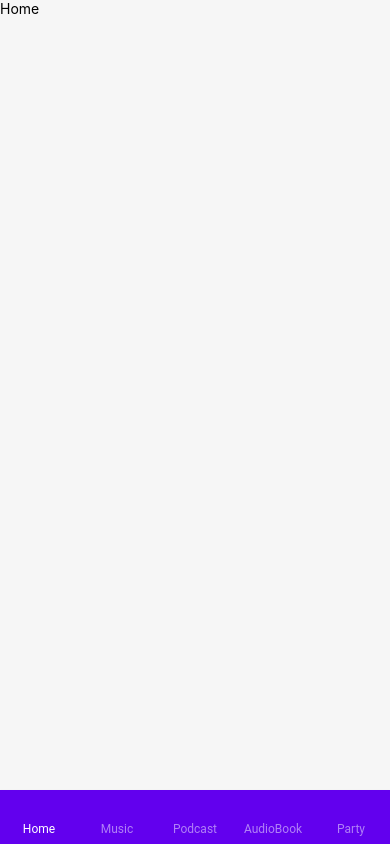
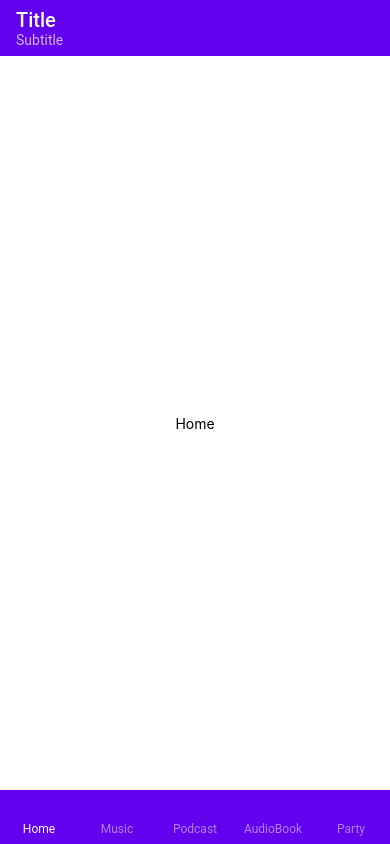
Before and after one commit to JDS-Development/Pressure-cooker-challange, a React Native app in the folder Soundify/: screen / in a window 390 px wide. Built offline with nearby package versions, Linux system fonts and the light colour scheme.

Commit message:
Added Topnav

```diff
--- a/Soundify/App.js
+++ b/Soundify/App.js
@@ -2,12 +2,14 @@ import { StatusBar } from "expo-status-bar";
 import React from "react";
 import { StyleSheet, View } from "react-native";
 import BottomNav from "./Components/BottomNav";
+import TopNav from "./Components/TopNav";
 
 export default function App() {
   return (
     <View style={styles.container}>
       <StatusBar style="auto" />
-      <BottomNav />
+      <TopNav />
+      <BottomNav style={styles.container} />
     </View>
   );
 }
--- /dev/null
+++ b/Soundify/Components/TopNav.js
@@ -0,0 +1,10 @@
+import * as React from "react";
+import { Appbar } from "react-native-paper";
+
+const TopNav = () => (
+  <Appbar.Header>
+    <Appbar.Content title="Title" subtitle={"Subtitle"} />
+  </Appbar.Header>
+);
+
+export default TopNav;
--- a/Soundify/Pages/Home.js
+++ b/Soundify/Pages/Home.js
@@ -14,12 +14,6 @@ export default function Home() {
 const styles = StyleSheet.create({
   container: {
     flex: 1,
-    // backgroundColor: "#fff",
-    // alignItems: "center",
-    // justifyContent: "center",
-  },
-  text: {
-    flex: 1,
     backgroundColor: "#fff",
     alignItems: "center",
     justifyContent: "center",
--- a/Soundify/babel.config.js
+++ b/Soundify/babel.config.js
@@ -1,6 +1,6 @@
-module.exports = function(api) {
+module.exports = function (api) {
   api.cache(true);
   return {
-    presets: ['babel-preset-expo']
+    presets: ["babel-preset-expo"],
   };
 };
```
